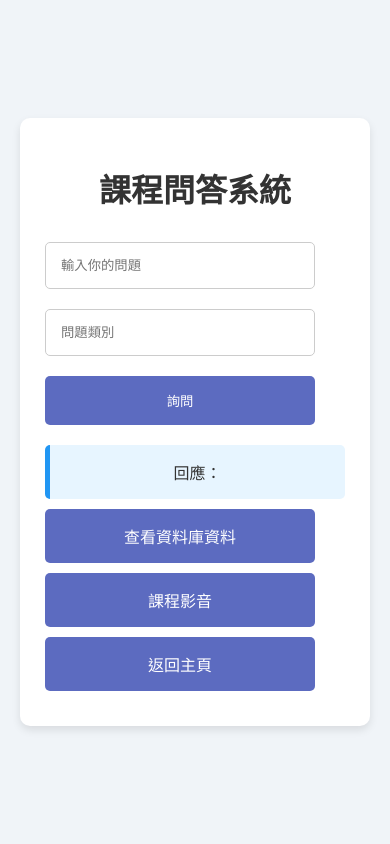
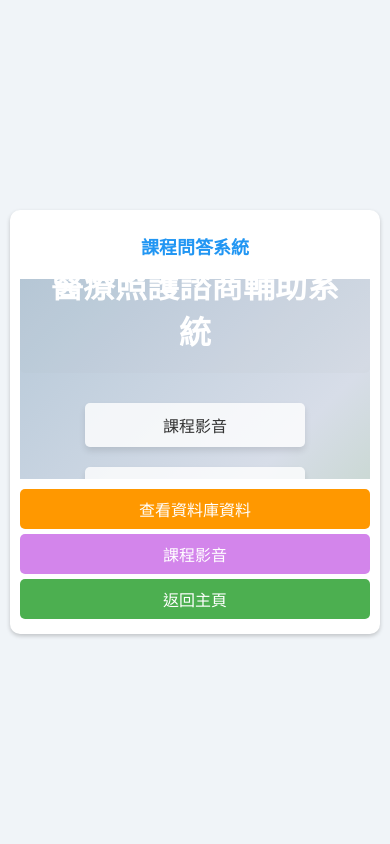
Before and after one commit to xul4vupm5/ACP-AI-Consultation-System, a Flask app: page /qa in a window 390 px wide. Run offline with Flask 3, Linux system fonts and the light colour scheme.

Commit message:
Add files via upload

```diff
--- a/ACP-AI-Consultation-System/templates/qa.html
+++ b/ACP-AI-Consultation-System/templates/qa.html
@@ -14,94 +14,105 @@
             display: flex;
             justify-content: center;
             align-items: center;
-            height: 100vh;
+            min-height: 100vh;
             color: #333;
             text-align: center;
         }
 
         .container {
-            width: 100%;
-            max-width: 350px;
+            width: 90%;
+            max-width: 900px;
             margin: 20px;
             padding: 25px;
             background-color: white;
             border-radius: 10px;
-            box-shadow: 0 4px 8px rgba(0, 0, 0, 0.1);
+            box-shadow: 0 2px 4px rgba(0, 0, 0, 0.2);
         }
 
-        form {
-            display: flex;
-            flex-direction: column;
+        iframe {
+            width: 100%;
+            height: 500px;
+            border: none;
         }
 
-        input[type=text],
-        input[type=submit],
         a.button {
             padding: 15px;
             margin: 10px 0;
-            border: 1px solid #ccc;
             border-radius: 5px;
-            width: calc(100% - 30px);
-            /* Correct width with padding */
-            box-sizing: border-box;
-        }
-
-        input[type=submit],
-        a.button {
-            background-color: #5c6bc0;
+            text-decoration: none;
+            display: block;
+            text-align: center;
             color: white;
             border: none;
             cursor: pointer;
-            text-transform: none;
-            /* Avoid uppercase to make it feel more approachable */
         }
 
-        input[type=submit]:hover,
-        a.button:hover {
-            background-color: #3f51b5;
+        .view-data-button {
+            background-color: #FF9800;
         }
 
-        .response {
-            background-color: #e7f5ff;
-            border-left: 5px solid #2196F3;
-            padding: 15px;
-            border-radius: 5px;
-            margin-top: 10px;
-        }
-
-        .response p {
-            margin: 0;
-        }
-
-        a.button {
-            text-decoration: none;
-            /* Remove underline from links */
-            text-align: center;
-            display: block;
+        .course-video-button {
+            background-color: #d385eb;
         }
 
         .index-button {
             background-color: #4CAF50;
         }
 
-        .course-video-button {
-            background-color: #d385eb;
+        .view-data-button:hover {
+            background-color: #FB8C00;
         }
 
-        .view-data-button {
-            background-color: #4CAF50;
+        .course-video-button:hover {
+            background-color: #b74ccf;
         }
 
         .index-button:hover {
             background-color: #388E3C;
         }
 
-        .course-video-button:hover {
-            background-color: #b74ccf;
+        h1 {
+            font-size: 24px;
+            color: #2196F3;
+            margin-bottom: 20px;
         }
 
-        .view-data-button:hover {
-            background-color: #45a049;
+        @media (max-width: 768px) {
+            h1 {
+                font-size: 20px;
+            }
+
+            iframe {
+                height: 300px;
+            }
+
+            .container {
+                padding: 15px;
+            }
+
+            a.button {
+                padding: 10px;
+            }
+        }
+
+        @media (max-width: 480px) {
+            h1 {
+                font-size: 18px;
+            }
+
+            iframe {
+                height: 200px;
+            }
+
+            .container {
+                margin: 10px;
+                padding: 10px;
+            }
+
+            a.button {
+                margin: 5px 0;
+                padding: 8px;
+            }
         }
     </style>
 </head>
@@ -109,17 +120,10 @@
 <body>
     <div class="container">
         <h1>課程問答系統</h1>
-        <form action="/qa" method="POST">
-            <input type="text" name="question" placeholder="輸入你的問題" required />
-            <input type="text" name="category" placeholder="問題類別" required />
-            <input type="submit" value="詢問" />
-        </form>
-        <div class="response">
-            <p>回應：{{ response }}</p>
-        </div>
-        <a href="/view-data" class="view-data-button button">查看資料庫資料</a>
-        <a href="/course-video" class="course-video-button button">課程影音</a>
-        <a href="/" class="index-button button">返回主頁</a>
+        <iframe src="http://127.0.0.1:7860"></iframe>
+        <a href="/view-data" class="button view-data-button">查看資料庫資料</a>
+        <a href="/course-video" class="button course-video-button">課程影音</a>
+        <a href="/" class="button index-button">返回主頁</a>
     </div>
 </body>
 
```
